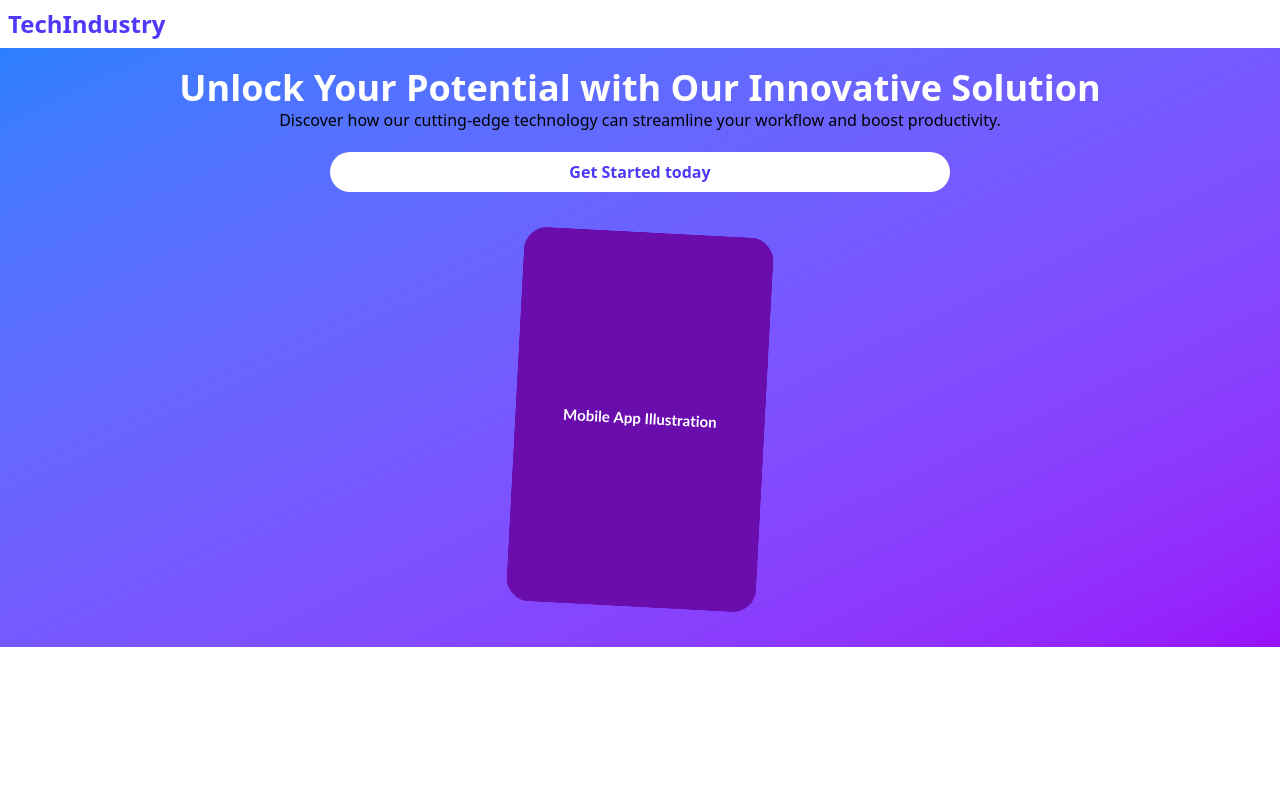
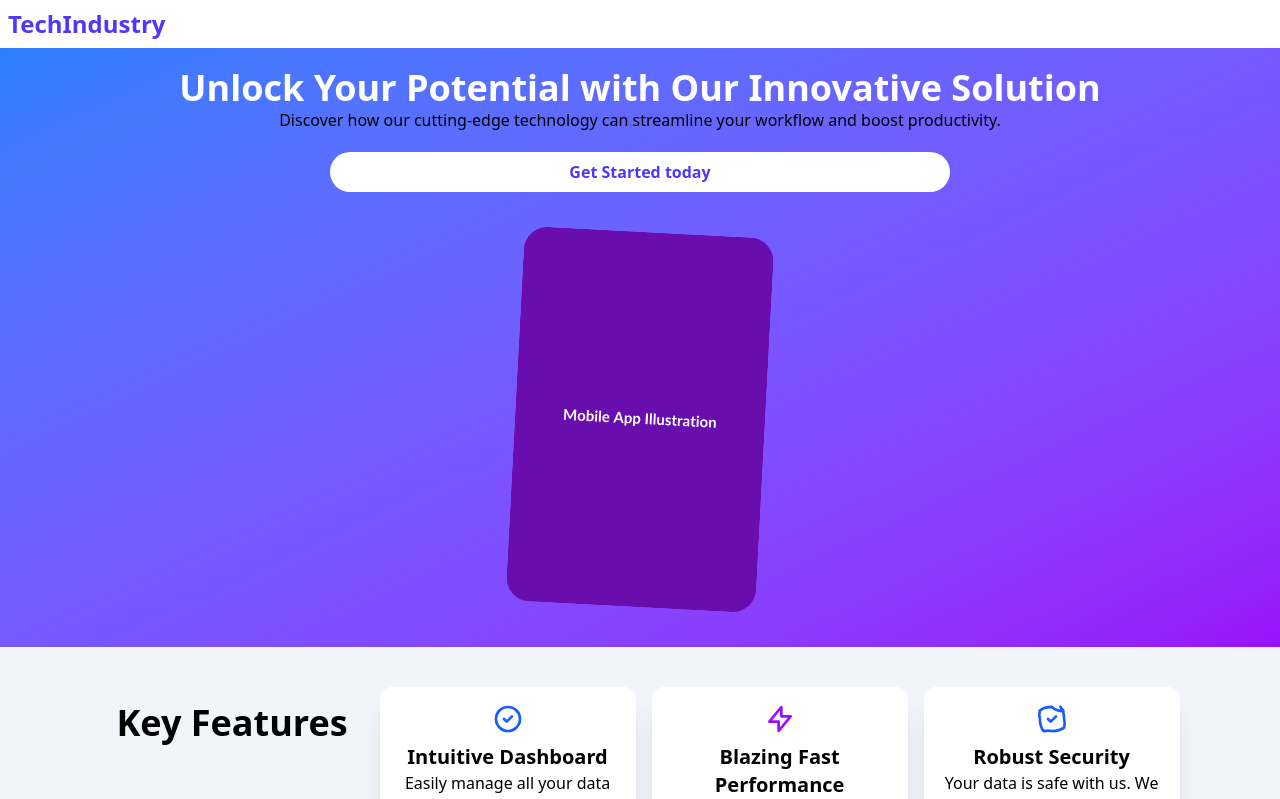
Before and after one commit to Arthurvini17/Tech-Product-LP, a Next.js app: page / in a window 1280 px wide. Shown: the top 799 px of the page. Built offline with nearby package versions, Linux system fonts and the light colour scheme.

Commit message:
Feats: add keycards on view

```diff
--- a/package.json
+++ b/package.json
@@ -12,7 +12,8 @@
     "framer-motion": "^12.15.0",
     "next": "15.3.3",
     "react": "^19.0.0",
-    "react-dom": "^19.0.0"
+    "react-dom": "^19.0.0",
+    "react-icons": "^5.5.0"
   },
   "devDependencies": {
     "@eslint/eslintrc": "^3",
--- a/src/app/components/Hero.tsx
+++ b/src/app/components/Hero.tsx
@@ -14,7 +14,7 @@ export const Hero: React.FC<HeroProps> = ({
       <div className="flex flex-col items-center">
         <h1 className="text-4xl  font-bold  text-white ">{Title}</h1>
         <h2 className="text-md  font-medium">{Description}</h2>
-        <button className=" rounded-3xl w-1/2 self-center text-center font-bold p-2 text-indigo-600  m-5 bg-white ">
+        <button className=" rounded-3xl w-1/2 self-center text-center  p-2 text-indigo-600  font-black m-5 bg-white ">
           {ButtonStarted}
         </button>
         <motion.div
--- /dev/null
+++ b/src/app/components/KeyCard.tsx
@@ -0,0 +1,24 @@
+"use client";
+import React from "react";
+import { motion } from "framer-motion";
+import { RiArrowDropRightFill } from "react-icons/ri";
+import { KeyCardProps } from "./KeyCardProps";
+
+export const KeyCard: React.FC<KeyCardProps> = ({
+  title,
+  description,
+  logo,
+}) => {
+  return (
+    <motion.div whileHover={{ scale: 1.1 }} whileTap={{ scale: 0.95 }} whileFocus={{scale: 1.1}}>
+      <div className="bg-white  shadow-xl flex flex-col items-center p-4 w-64 rounded-xl">
+        <div className="mb-2">{logo}</div>
+        <h1 className="font-bold text-xl text-center">{title}</h1>
+        <h2 className="font-medium text-md text-center">{description}</h2>
+       <button className="font-bold text-xl bg-indigo-500 text-white rounded-2xl p-2 mt-2 flex items-center gap-1">
+  Learn More <RiArrowDropRightFill />
+</button>
+      </div>
+    </motion.div>
+  );
+};
--- /dev/null
+++ b/src/app/components/KeyCardProps.d.ts
@@ -0,0 +1,7 @@
+import { ReactNode } from "react";
+
+export  type KeyCardProps = {
+    title: string;
+    description: string;
+    logo?: ReactNode;
+}
--- a/src/app/page.tsx
+++ b/src/app/page.tsx
@@ -1,15 +1,85 @@
 import Image from "next/image";
 import Header from "./components/Header";
 import Hero from "./components/Hero";
+import { KeyCard } from "./components/KeyCard";
 
 export default function Home() {
   return (
-   <div>
-    <Header title="TechIndustry" />
-    <Hero Title="Unlock Your Potential with Our Innovative Solution
-" Description="Discover how our cutting-edge technology can streamline your workflow and boost productivity.
+    <div>
+      <Header title="TechIndustry" />
+      <Hero
+        Title="Unlock Your Potential with Our Innovative Solution"
+        Description="Discover how our cutting-edge technology can streamline your workflow and boost productivity."
+        ButtonStarted="Get Started today"
+      />
 
-" ButtonStarted="Get Started today"/>
+
+      <div className="flex flex-wrap justify-center gap-4 bg-slate-100 p-10">
+      <h1 className=" text-center text-4xl m-4 font-bold">Key Features</h1>
+
+        <KeyCard
+          title="Intuitive Dashboard"
+          description="Easily manage all your data and projects from a single, user-friendly interface designed for efficiency."
+          logo={
+            <svg
+              className="w-8 h-8 text-blue-600"
+              fill="none"
+              stroke="currentColor"
+              viewBox="0 0 24 24"
+              xmlns="http://www.w3.org/2000/svg"
+            >
+              <path
+                strokeLinecap="round"
+                strokeLinejoin="round"
+                strokeWidth="2"
+                d="M9 12l2 2 4-4m6 2a9 9 0 11-18 0 9 9 0 0118 0z"
+              ></path>
+            </svg>
+          }
+        />
+        <KeyCard
+          title="Blazing Fast Performance"
+          description="
+Experience unparalleled speed and responsiveness, ensuring your tasks are completed in no time."
+          logo={
+            <svg
+              className="w-8 h-8 text-purple-600"
+              fill="none"
+              stroke="currentColor"
+              viewBox="0 0 24 24"
+              xmlns="http://www.w3.org/2000/svg"
+            >
+              <path
+                stroke-linecap="round"
+                stroke-linejoin="round"
+                stroke-width="2"
+                d="M13 10V3L4 14h7v7l9-11h-7z"
+              ></path>
+            </svg>
+          }
+        />
+
+        <KeyCard
+          title="Robust Security"
+          description="Your data is safe with us. We employ industry-leading security measures to protect your information."
+          logo={
+            <svg
+              className="w-8 h-8 text-blue-600"
+              fill="none"
+              stroke="currentColor"
+              viewBox="0 0 24 24"
+              xmlns="http://www.w3.org/2000/svg"
+            >
+              <path
+                stroke-linecap="round"
+                stroke-linejoin="round"
+                stroke-width="2"
+                d="M9 12l2 2 4-4m5.618-4.016A11.955 11.955 0 0112 2.944c-3.668 0-7.01.996-9.162 2.76A11.955 11.955 0 002.944 12c0 3.668.996 7.01 2.76 9.162A11.955 11.955 0 0112 21.056c3.668 0 7.01-.996 9.162-2.76A11.955 11.955 0 0021.056 12c0-3.668-.996-7.01-2.76-9.162z"
+              ></path>
+            </svg>
+          }
+        />
+      </div>
     </div>
   );
 }
```
Also changed, not shown: 1 other file (tests, documents, lock files or other folders).
